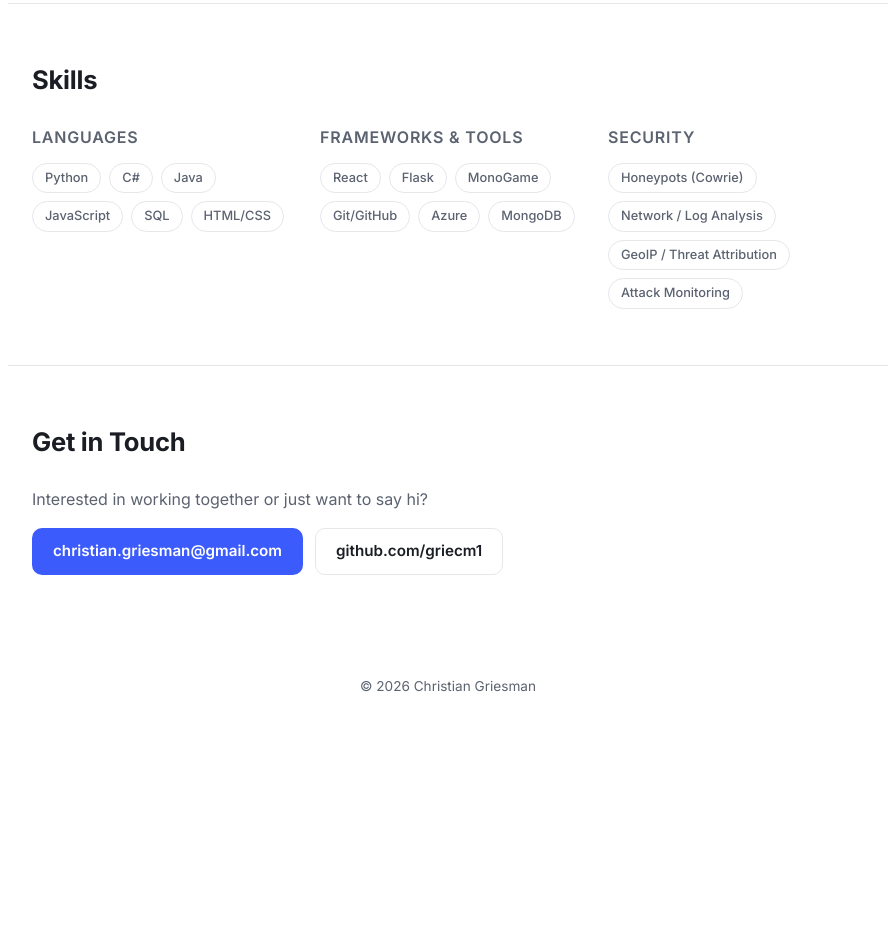
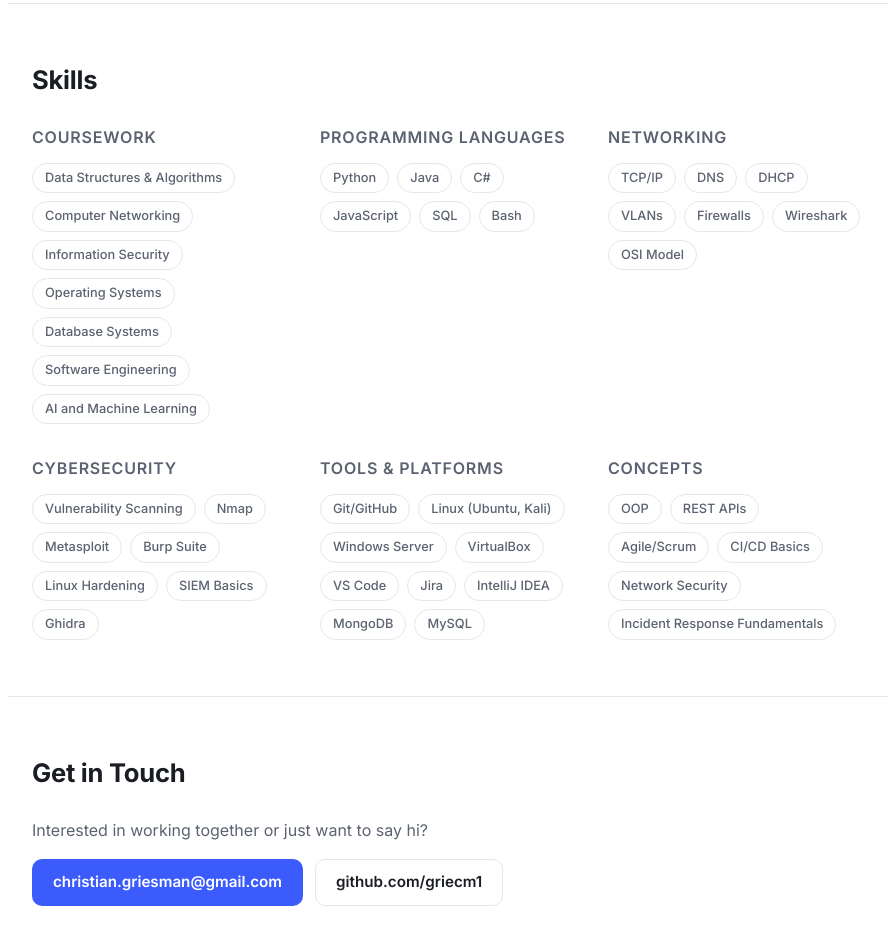
Before and after one commit to griecm1/griecm1.github.io, a plain HTML site: page index.html in a window 1280 px wide. Shown: the part 1379-2304 px from the top of the page, without its empty margins (192-1083 px from the left). Before the commit the page ends 2139 px from the top, so only its background shows below. Drawn offline with Linux system fonts and the light colour scheme.

Commit message:
Update index.html

```diff
--- a/index.html
+++ b/index.html
@@ -100,34 +100,75 @@
     <h2>Skills</h2>
     <div class="skills-grid">
       <div class="skill-group">
-        <h3>Languages</h3>
+        <h3>Coursework</h3>
         <ul class="tags">
-          <li>Python</li>
-          <li>C#</li>
-          <li>Java</li>
-          <li>JavaScript</li>
-          <li>SQL</li>
-          <li>HTML/CSS</li>
+          <li>Data Structures &amp; Algorithms</li>
+          <li>Computer Networking</li>
+          <li>Information Security</li>
+          <li>Operating Systems</li>
+          <li>Database Systems</li>
+          <li>Software Engineering</li>
+          <li>AI and Machine Learning</li>
         </ul>
       </div>
       <div class="skill-group">
-        <h3>Frameworks &amp; Tools</h3>
+        <h3>Programming Languages</h3>
         <ul class="tags">
-          <li>React</li>
-          <li>Flask</li>
-          <li>MonoGame</li>
-          <li>Git/GitHub</li>
-          <li>Azure</li>
-          <li>MongoDB</li>
+          <li>Python</li>
+          <li>Java</li>
+          <li>C#</li>
+          <li>JavaScript</li>
+          <li>SQL</li>
+          <li>Bash</li>
         </ul>
       </div>
       <div class="skill-group">
-        <h3>Security</h3>
+        <h3>Networking</h3>
         <ul class="tags">
-          <li>Honeypots (Cowrie)</li>
-          <li>Network / Log Analysis</li>
-          <li>GeoIP / Threat Attribution</li>
-          <li>Attack Monitoring</li>
+          <li>TCP/IP</li>
+          <li>DNS</li>
+          <li>DHCP</li>
+          <li>VLANs</li>
+          <li>Firewalls</li>
+          <li>Wireshark</li>
+          <li>OSI Model</li>
+        </ul>
+      </div>
+      <div class="skill-group">
+        <h3>Cybersecurity</h3>
+        <ul class="tags">
+          <li>Vulnerability Scanning</li>
+          <li>Nmap</li>
+          <li>Metasploit</li>
+          <li>Burp Suite</li>
+          <li>Linux Hardening</li>
+          <li>SIEM Basics</li>
+          <li>Ghidra</li>
+        </ul>
+      </div>
+      <div class="skill-group">
+        <h3>Tools &amp; Platforms</h3>
+        <ul class="tags">
+          <li>Git/GitHub</li>
+          <li>Linux (Ubuntu, Kali)</li>
+          <li>Windows Server</li>
+          <li>VirtualBox</li>
+          <li>VS Code</li>
+          <li>Jira</li>
+          <li>IntelliJ IDEA</li>
+          <li>MongoDB</li>
+          <li>MySQL</li>
+        </ul>
+      </div>
+      <div class="skill-group">
+        <h3>Concepts</h3>
+        <ul class="tags">
+          <li>OOP</li>
+          <li>REST APIs</li>
+          <li>Agile/Scrum</li>
+          <li>CI/CD Basics</li>
+          <li>Network Security</li>
+          <li>Incident Response Fundamentals</li>
         </ul>
       </div>
     </div>
```
